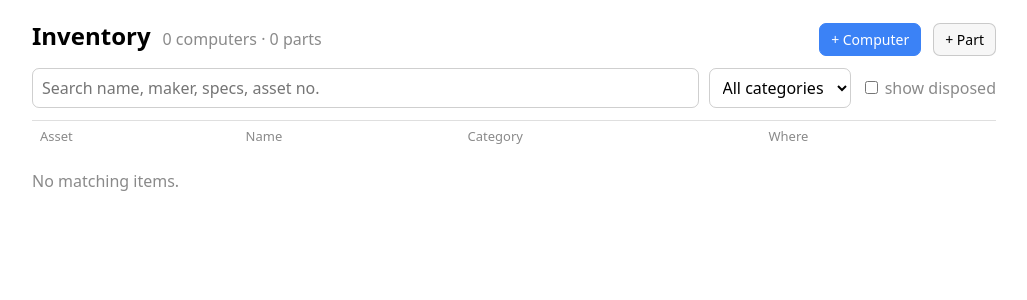
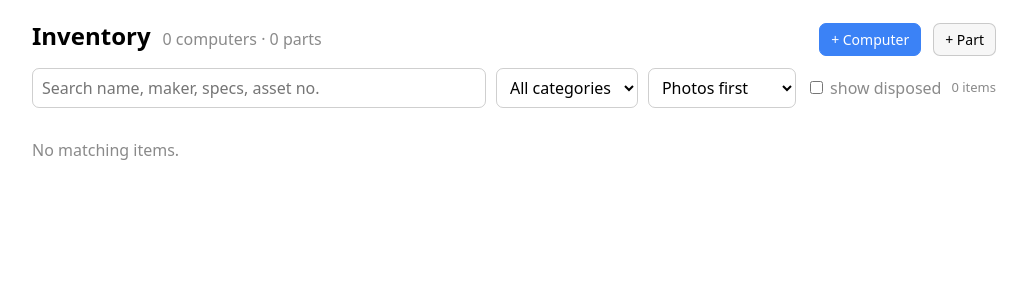
Before and after one commit to hmerrett/retro-hardware-db-2, a FastAPI app: page / in a window 1280 px wide. Shown: the part 49-349 px from the top of the page, without its empty margins (126-1153 px from the left). Run offline with FastAPI, Linux system fonts and the light colour scheme; lists and menus that the app fills with data are empty; parts of the project's set-up code (start-up, migrations or seed data) failed here and were passed over.

Commit message:
GUI index: thumbnail gallery like the old public site
Replace the index table with a card grid: photo thumbnail (or a type
placeholder icon), asset id, name and category/year/parent chips, with
photos-first / newest / name sort alongside the existing search, category
filter and show-disposed toggle. Placeholder SVGs vendored into the api and
served at /static; the index rows now carry each item's primary photo.

```diff
--- a/api/app/entry.py
+++ b/api/app/entry.py
@@ -260,3 +260,17 @@ def type_sort_key(t: str) -> int:
         return TYPE_ORDER.index(t)
     except ValueError:
         return len(TYPE_ORDER)
+
+
+# Placeholder icon (served from /static/placeholders/) shown when an item has no
+# photo -- same set as the old public site.
+PLACEHOLDER = {
+    "computer": "computer", "motherboard": "board", "cpu": "chip", "ram": "ram",
+    "video": "card", "sound": "card", "network": "card", "io": "card",
+    "storage": "drive", "optical": "disc", "floppy": "floppy", "psu": "psu",
+    "cooler": "fan", "peripheral": "keyboard", "other": "box",
+}
+
+
+def placeholder_for(kind_or_type: str) -> str:
+    return "placeholders/" + PLACEHOLDER.get(kind_or_type, "box") + ".svg"
--- a/api/app/main.py
+++ b/api/app/main.py
@@ -69,6 +69,8 @@ IMAGE_EXTS = (".jpg", ".jpeg", ".png", ".webp", ".gif")
 for sub in ("computers", "parts"):
     (IMAGES_DIR / sub).mkdir(parents=True, exist_ok=True)
 app.mount("/images", StaticFiles(directory=str(IMAGES_DIR)), name="images")
+app.mount("/static", StaticFiles(directory=str(Path(__file__).resolve().parent / "static")),
+          name="static")
 
 
 def get_or_404(db, model, aid):
@@ -233,22 +235,41 @@ def gui_index(request: Request, db: Session = Depends(get_db)):
         if p.computer_id:
             counts[p.computer_id] = counts.get(p.computer_id, 0) + 1
     comp_ids = {c.asset_id for c in computers}
+
+    def primary_image(kind, aid):
+        imgs = detect_images(kind, aid)
+        return imgs[0] if imgs else ""
+
+    def storage_placeholder(p):
+        kind = dict(entry.parse_specs(p.specs or "")).get("Kind", "").lower()
+        if "optical" in kind:
+            return entry.placeholder_for("optical")
+        if "floppy" in kind or "gotek" in kind:
+            return entry.placeholder_for("floppy")
+        return entry.placeholder_for("storage")
+
     rows = []
     for c in computers:
         rows.append({
             "obj": c, "kind": "computer", "cat": "computer",
-            "cat_label": "Computer", "parent": "",
+            "cat_label": "Computer", "parent": "", "year": c.year or "",
             "name": entry.display_name(to_dict(c)),
+            "image": primary_image("computers", c.asset_id),
+            "placeholder": entry.placeholder_for("computer"),
             "sub": f"{counts.get(c.asset_id, 0)} part(s)",
             "search": " ".join([c.asset_id, c.name or "", c.manufacturer or "",
                                  c.model or "", c.os or "", c.cpu or ""]).lower(),
         })
     for p in parts:
+        ptype = p.type or "other"
         rows.append({
-            "obj": p, "kind": "part", "cat": p.type or "other",
-            "cat_label": entry.type_label(p.type or "other"),
+            "obj": p, "kind": "part", "cat": ptype,
+            "cat_label": entry.type_label(ptype), "year": p.year or "",
             "parent": p.computer_id if p.computer_id in comp_ids else "",
             "name": entry.display_name(to_dict(p)),
+            "image": primary_image("parts", p.asset_id),
+            "placeholder": (storage_placeholder(p) if ptype == "storage"
+                            else entry.placeholder_for(ptype)),
             "sub": (p.computer_id if p.computer_id else "standalone"),
             "search": " ".join([p.asset_id, p.name or "", p.manufacturer or "",
                                  p.model or "", p.specs or "", p.type or ""]).lower(),
--- a/api/app/templates/base.html
+++ b/api/app/templates/base.html
@@ -36,6 +36,17 @@
   .photo-main { max-width: 320px; max-height: 320px; border-radius: 10px; border: 1px solid var(--line); }
   .section { margin-top: 24px; }
   .flex { display: flex; align-items: baseline; gap: 12px; }
+  .grid { display: grid; grid-template-columns: repeat(auto-fill, minmax(200px, 1fr)); gap: 14px; margin-top: 14px; }
+  .card { display: block; background: #8880; border: 1px solid var(--line); border-radius: 12px; overflow: hidden; text-decoration: none; color: inherit; }
+  .card:hover { border-color: var(--accent); }
+  .card .thumb { aspect-ratio: 4 / 3; background: #8881; display: flex; align-items: center; justify-content: center; }
+  .card .thumb img { width: 100%; height: 100%; object-fit: cover; }
+  .card .thumb img.ph { width: 46%; height: 46%; object-fit: contain; opacity: .55; }
+  .card .body { padding: 9px 11px; }
+  .card .aid { font-size: 12px; color: var(--muted); }
+  .card .nm { font-size: 14px; margin: 2px 0 7px; line-height: 1.3; }
+  .card[data-disposed="1"] { opacity: .5; }
+  .count { color: var(--muted); font-size: 13px; }
   fieldset { border: 1px solid var(--line); border-radius: 8px; margin: 14px 0; padding: 8px 14px 14px; }
   legend { color: var(--muted); font-size: 13px; padding: 0 6px; }
   .inline-form { display: inline; }
--- a/api/app/templates/index.html
+++ b/api/app/templates/index.html
@@ -14,44 +14,79 @@
     <option value="">All categories</option>
     {% for key, label in cats %}<option value="{{ key }}">{{ label }}</option>{% endfor %}
   </select>
+  <select id="sort">
+    <option value="photos">Photos first</option>
+    <option value="newest">Newest added</option>
+    <option value="oldest">Oldest added</option>
+    <option value="name">Name A–Z</option>
+  </select>
   <label class="muted"><input type="checkbox" id="showdisposed"> show disposed</label>
+  <span class="count" id="count"></span>
 </div>
 
-<table id="tbl">
-  <tr><th>Asset</th><th>Name</th><th>Category</th><th>Where</th></tr>
+<div class="grid" id="grid">
   {% for r in rows %}
-  <tr class="item" data-cat="{{ r.cat }}" data-search="{{ r.search }}"
-      data-disposed="{{ '1' if r.obj.disposed else '0' }}">
-    <td><a href="/{{ 'computers' if r.kind == 'computer' else 'parts' }}/{{ r.obj.asset_id }}">{{ r.obj.asset_id }}</a></td>
-    <td>{{ r.name }}{% if r.obj.disposed %} <span class="chip">disposed</span>{% endif %}</td>
-    <td>{{ r.cat_label }}</td>
-    <td class="muted">{% if r.kind == 'computer' %}{{ r.sub }}{% elif r.parent %}<a href="/computers/{{ r.parent }}">{{ r.parent }}</a>{% else %}standalone{% endif %}</td>
-  </tr>
+  <a class="card" href="/{{ 'computers' if r.kind == 'computer' else 'parts' }}/{{ r.obj.asset_id }}"
+     data-cat="{{ r.cat }}" data-search="{{ r.search }}"
+     data-disposed="{{ '1' if r.obj.disposed else '0' }}"
+     data-num="{{ r.obj.asset_id.split('-')[-1] }}"
+     data-img="{{ '1' if r.image else '0' }}" data-name="{{ r.name|lower }}">
+    <div class="thumb">
+      {% if r.image %}<img src="/images/{{ r.image }}" alt="{{ r.name }}" loading="lazy">
+      {% else %}<img class="ph" src="/static/{{ r.placeholder }}" alt="{{ r.cat_label }}" loading="lazy">{% endif %}
+    </div>
+    <div class="body">
+      <div class="aid">{{ r.obj.asset_id }}</div>
+      <div class="nm">{{ r.name }}</div>
+      <span class="chip">{{ r.cat_label }}</span>
+      {% if r.year %}<span class="chip">{{ r.year }}</span>{% endif %}
+      {% if r.parent %}<span class="chip">in {{ r.parent }}</span>{% endif %}
+      {% if r.obj.disposed %}<span class="chip">disposed</span>{% endif %}
+    </div>
+  </a>
   {% endfor %}
-</table>
+</div>
 <p id="empty" class="muted" style="display:none">No matching items.</p>
 
 <script>
   const q = document.getElementById('q');
   const cat = document.getElementById('cat');
+  const sortSel = document.getElementById('sort');
   const showd = document.getElementById('showdisposed');
-  const rows = [...document.querySelectorAll('#tbl tr.item')];
+  const grid = document.getElementById('grid');
+  const count = document.getElementById('count');
   const empty = document.getElementById('empty');
+  const cards = [...grid.children];
+
+  function num(el) { return parseInt(el.dataset.num || '0', 10) || 0; }
+  function sortCards(mode) {
+    const arr = cards.slice();
+    arr.sort((a, b) => {
+      if (mode === 'oldest') return num(a) - num(b);
+      if (mode === 'newest') return num(b) - num(a);
+      if (mode === 'name') return (a.dataset.name || '').localeCompare(b.dataset.name || '');
+      const ai = a.dataset.img === '1' ? 1 : 0, bi = b.dataset.img === '1' ? 1 : 0;
+      if (ai !== bi) return bi - ai;
+      return num(b) - num(a);
+    });
+    arr.forEach(el => grid.appendChild(el));
+  }
   function apply() {
+    sortCards(sortSel.value);
     const term = q.value.trim().toLowerCase();
     const c = cat.value;
     let shown = 0;
-    for (const r of rows) {
-      const okText = !term || r.dataset.search.includes(term);
-      const okCat = !c || r.dataset.cat === c;
-      const okDisp = showd.checked || r.dataset.disposed === '0';
-      const vis = okText && okCat && okDisp;
-      r.style.display = vis ? '' : 'none';
-      if (vis) shown++;
+    for (const el of cards) {
+      const ok = (!term || el.dataset.search.includes(term))
+        && (!c || el.dataset.cat === c)
+        && (showd.checked || el.dataset.disposed === '0');
+      el.style.display = ok ? '' : 'none';
+      if (ok) shown++;
     }
+    count.textContent = shown + ' item' + (shown === 1 ? '' : 's');
     empty.style.display = shown ? 'none' : '';
   }
-  [q, cat, showd].forEach(el => el.addEventListener('input', apply));
+  [q, cat, sortSel, showd].forEach(el => el.addEventListener('input', apply));
   apply();
 </script>
 {% endblock %}
```
Also changed, not shown: api/app/static/placeholders/board.svg (added), api/app/static/placeholders/box.svg (added), api/app/static/placeholders/card.svg (added), api/app/static/placeholders/chip.svg (added), api/app/static/placeholders/computer.svg (added), api/app/static/placeholders/disc.svg (added), api/app/static/placeholders/drive.svg (added), api/app/static/placeholders/fan.svg (added), api/app/static/placeholders/floppy.svg (added), api/app/static/placeholders/keyboard.svg (added), api/app/static/placeholders/psu.svg (added), api/app/static/placeholders/ram.svg (added).
